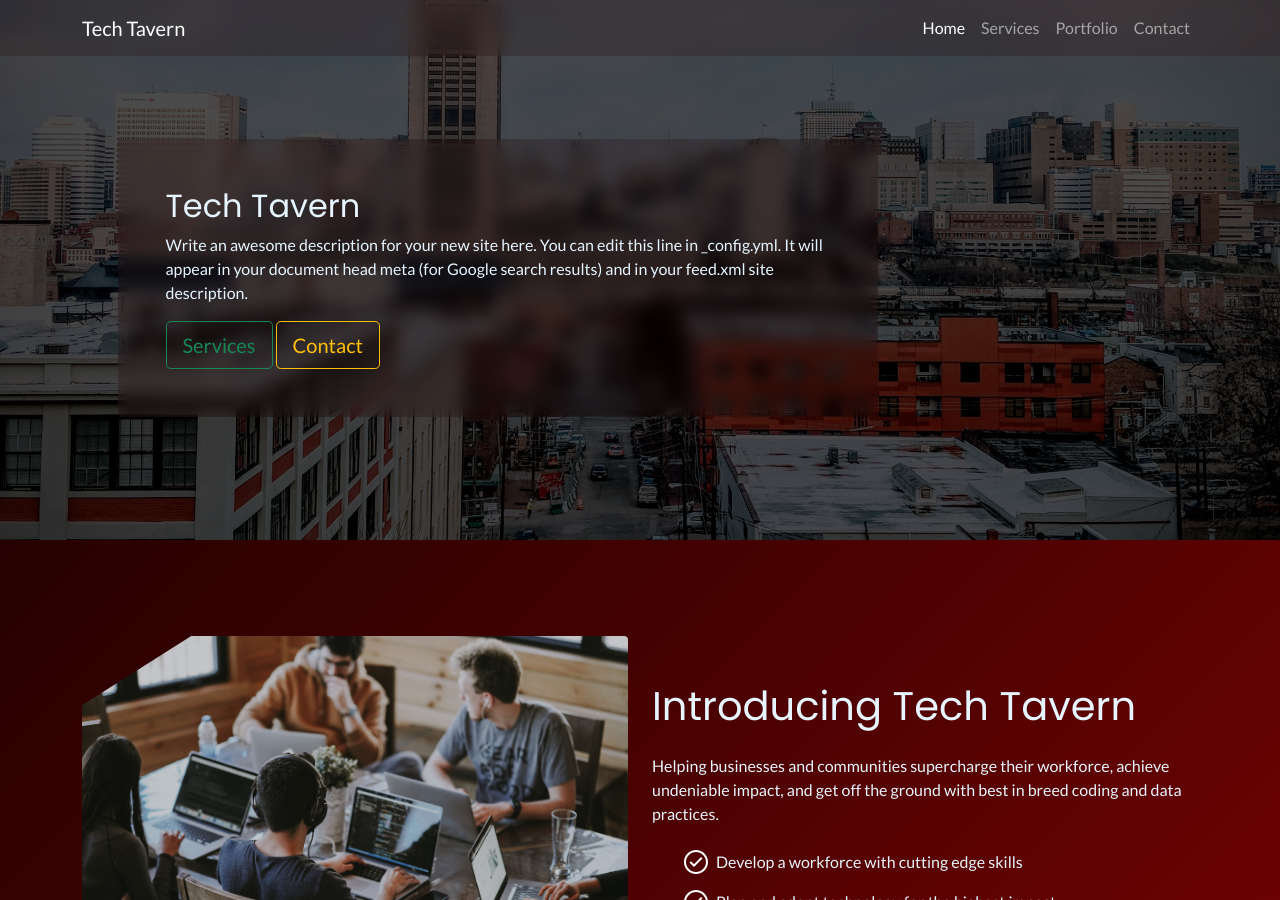
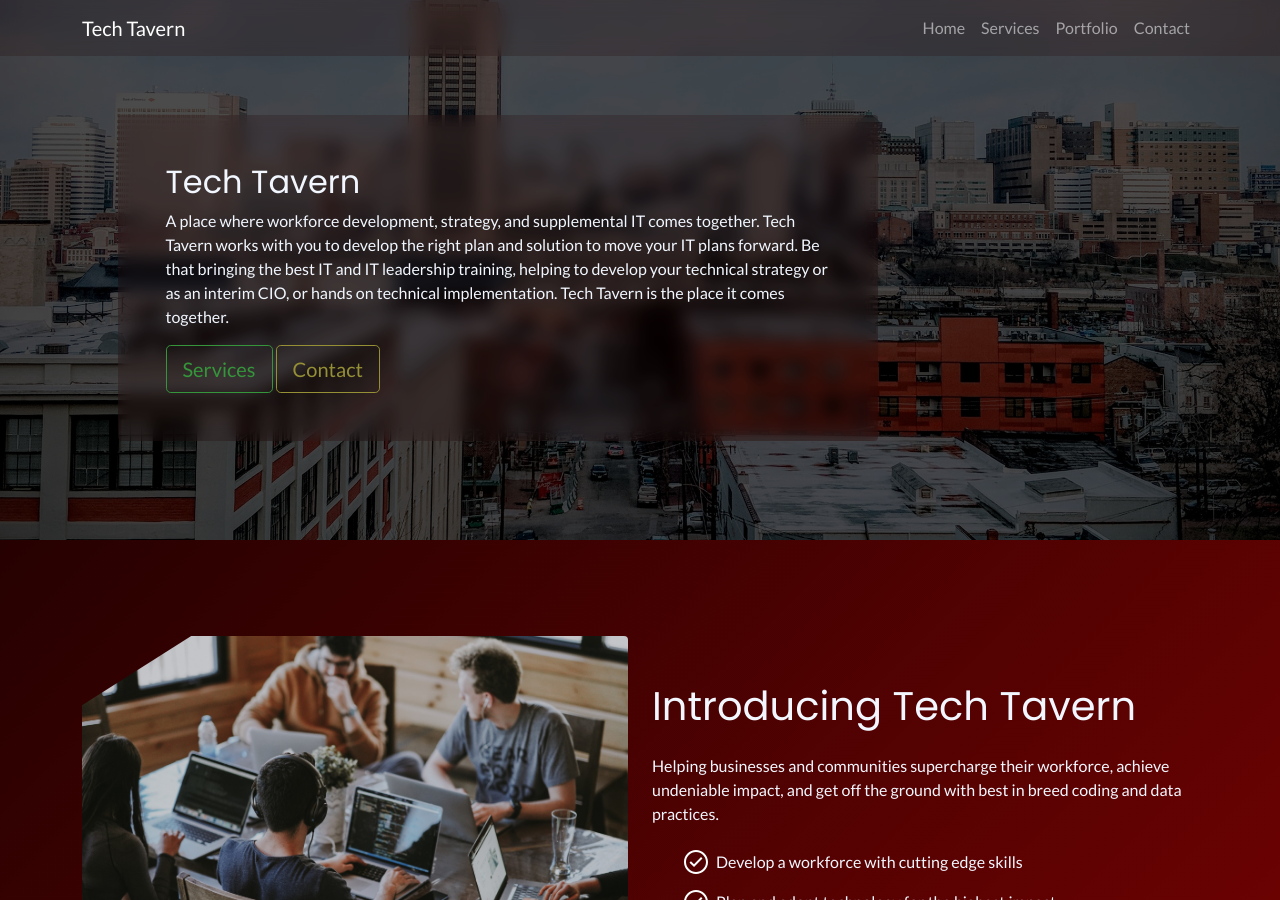
Before and after one commit to TechTavern/techtavern.github.io, a Jekyll site: the page built from index.md, in a window 1280 px wide and 900 px high. Built offline with Jekyll 4.4.1, drawn with Linux system fonts in a browser that asks for light colours; some of the changed text lies outside the part shown.

Commit message:
favicons and more layout work

```diff
--- a/_config.yml
+++ b/_config.yml
@@ -21,9 +21,10 @@
 title: Tech Tavern
 email: scott@tech-tavern.com
 description: >- # this means to ignore newlines until "baseurl:"
-  Write an awesome description for your new site here. You can edit this
-  line in _config.yml. It will appear in your document head meta (for
-  Google search results) and in your feed.xml site description.
+  A place where workforce development, strategy, and supplemental IT comes together.  Tech Tavern works
+  with you to develop the right plan and solution to move your IT plans forward.  Be that bringing the
+  best IT and IT leadership training, helping to develop your technical strategy or as an interim CIO,
+  or hands on technical implementation.  Tech Tavern is the place it comes together.
 baseurl: "/" # the subpath of your site, e.g. /blog
 url: "https://techtavern.github.io" # the base hostname & protocol for your site, e.g. http://example.com
 twitter_username: streamweaver
--- a/_includes/navbar.html
+++ b/_includes/navbar.html
@@ -1,4 +1,4 @@
-<nav class="navbar navbar-expand-lg navbar-dark fixed-top mask-glass">
+<nav class="navbar navbar-expand-lg navbar-dark fixed-top mask-glass" id="main-navbar">
     <div class="container">
       <a class="navbar-brand" href="#">{{ site.title }}</a>
       <button
@@ -18,16 +18,16 @@
       >
         <ul class="navbar-nav">
           <li class="nav-item">
-            <a class="nav-link active" aria-current="page" href="#">Home</a>
+            <a class="nav-link" aria-current="page" href="#scrollspyHome">Home</a>
           </li>
           <li class="nav-item">
-            <a class="nav-link" href="#">Services</a>
+            <a class="nav-link" href="#scrollspyServices">Services</a>
           </li>
           <li class="nav-item">
-            <a class="nav-link" href="#">Portfolio</a>
+            <a class="nav-link" href="#scrollspyPortfolio">Portfolio</a>
           </li>
           <li class="nav-item">
-            <a class="nav-link" href="#">Contact</a>
+            <a class="nav-link" href="#scrollspyContact">Contact</a>
           </li>
         </ul>
       </div>
--- a/_layouts/defaultv2.html
+++ b/_layouts/defaultv2.html
@@ -29,12 +29,19 @@
       sizes="16x16"
       href="/assets/favicon/favicon-16x16.png"
     />
+    <link
+      rel="icon"
+      type="image/png"
+      sizes="192x192"
+      href="/assets/favicon/android-chrome-192x192.png"
+    />
+    <link
+      rel="icon"
+      type="image/png"
+      sizes="512x512"
+      href="/assets/favicon/android-chrome-512x512.png"
+    />
     <link rel="manifest" href="/assets/favicon/site.webmanifest" />
-    <link
-      rel="mask-icon"
-      href="/assets/favicon/safari-pinned-tab.svg"
-      color="#5bbad5"
-    />
     <meta name="msapplication-TileColor" content="#da532c" />
     <meta name="theme-color" content="#ffffff" />
 
@@ -53,51 +60,63 @@
     <!-- Analytics -->
     {% include google_analytics.html %}
   </head>
-  <body class="bg-light">
+  <body class="bg-light" data-bs-spy="scroll" data-bs-target="main-navbar" data-bs-offset="0">
     {% include navbar.html %}
-    <header class="bg-image">
-      <div class="mask bg-image-frame d-flex align-items-center justify-content-center">
+
+    <header class="bg-image" id="scrollspyHome">
+      <div
+        class="
+          mask
+          bg-image-frame
+          d-flex
+          align-items-center
+          justify-content-center
+        "
+      >
         <div class="container pt-3">
           <div class="row align-items-center justify-content-center">
             <div class="col-md-8 text-light mask-glass rounded p-5">
               <h2 class="text-light" data-aos="zoom-in">{{ site.title }}</h2>
 
-            <p>
-              {{ site.description }}
-            </p>
+              <p>{{ site.description }}</p>
 
-            <button type="button" class="btn btn-outline-success btn-lg">
+              <a role="button" class="btn btn-outline-success btn-lg" href="#scrollspyServices">
                 Services
-            </button>
-            <button type="button" class="btn btn-outline-warning btn-lg">
+              </a>
+              <a role="button" class="btn btn-outline-warning btn-lg" href="#scrollspyContact">
                 Contact
-            </button>
+              </a>
             </div>
-          <div class="col-md-3">
-
+            <div class="col-md-3"></div>
           </div>
         </div>
       </div>
-      </div>
-
     </header>
 
-    <section class="feature gradient pt-5 mb-3">
+    <section class="feature gradient pt-5 mb-3" id="scrollspyInfo">
       <div class="container mt-5">
         <div class="row align-items-center">
           <div class="col-md-6">
-            <img src="/assets/img/annie-spratt-QckxruozjRg-unsplash.jpg" class="img-fluid rounded shadow side-notch" alt="" />
+            <img
+              src="/assets/img/annie-spratt-QckxruozjRg-unsplash.jpg"
+              class="img-fluid rounded shadow side-notch"
+              alt=""
+            />
           </div>
 
           <div class="col-md-6" data-aos="fade-in">
             <h1 class="my-3">Introducing Tech Tavern</h1>
             <p class="my-4">
-              Helping businesses and communities supercharge their workforce, achieve undeniable impact, and get off the ground with best in breed coding and data practices.
+              Helping businesses and communities supercharge their workforce,
+              achieve undeniable impact, and get off the ground with best in
+              breed coding and data practices.
             </p>
             <ul>
               <li>Develop a workforce with cutting edge skills</li>
               <li>Plan and adopt technology for the highest impact</li>
-              <li>Supercharge your data and infrastructure with best practice code</li>
+              <li>
+                Supercharge your data and infrastructure with best practice code
+              </li>
             </ul>
           </div>
         </div>
@@ -105,8 +124,7 @@
       {% include dividerbottom.html %}
     </section>
 
-
-    <section class="icons pt-5">
+    <section class="icons pt-5" id="scrollspyServices">
       <div class="container">
         <div class="row text-center">
           <div class="col-md-4">
@@ -127,7 +145,6 @@
                 <polyline points="2 17 12 22 22 17"></polyline>
                 <polyline points="2 12 12 17 22 12"></polyline>
               </svg>
-
             </div>
             <h3>Workforce</h3>
             <p>
@@ -187,7 +204,7 @@
       </div>
     </section>
 
-    <section class="gallery">
+    <section class="gallery" id="scrollspyPortfolio">
       <svg xmlns="http://www.w3.org/2000/svg" viewBox="0 0 1440 160">
         <path
           class="feature"
@@ -196,25 +213,40 @@
         ></path>
       </svg>
       <div class="container">
-        <div class="row">
-          <div class="col-md-10">
-            <h1>Check our latest work</h1>
-            <p>
-              It's crafted with the latest trend of design & coded with all
-              modern approaches. It's a robust & multi-dimensional usable
-              template
-            </p>
+
+        <div class="row my-3 g-3">
+
+          <div class="col-md-4">
+            <div class="card bg-dark text-white">
+              <img src="/assets/img/c1.jpg" class="card-img" alt="...">
+              <div class="card-img-overlay mask">
+                <h5 class="card-title">Card title 1</h5>
+                <p class="card-text">This is a wider card with supporting text below as a natural lead-in to additional content. This content is a little bit longer.</p>
               </div>
             </div>
-        <div class="row my-3 g-3">
+          </div>
+
           <div class="col-md-4">
-            <img src="/assets/img/c1.jpg" alt="Gallery image" class="img-fluid" />
+            <a href="#">
+            <div class="card bg-dark text-white">
+
+              <img src="/assets/img/c2.jpg" class="card-img" alt="...">
+              <div class="card-img-overlay mask" href="#">
+                <h5 class="card-title">Card title 2</h5>
+                <p class="card-text">This is a wider card with supporting text below as a natural lead-in to additional content. This content is a little bit longer.</p>
               </div>
+            </div>
+          </a>
+          </div>
+
           <div class="col-md-4">
-            <img src="/assets/img/c2.jpg" alt="Gallery image" class="img-fluid" />
+            <div class="card bg-dark text-white">
+              <img src="/assets/img/c3.jpg" class="card-img" alt="...">
+              <div class="card-img-overlay mask">
+                <h5 class="card-title">Card title </h5>
+                <p class="card-text">This is a wider card with supporting text below as a natural lead-in to additional content. This content is a little bit longer.</p>
               </div>
-          <div class="col-md-4">
-            <img src="/assets/img/c3.jpg" alt="Gallery image" class="img-fluid" />
+            </div>
           </div>
         </div>
         <div class="row mt-5 justify-content-end">
@@ -234,14 +266,11 @@
       </svg>
     </section>
 
-    <section class="services gradient">
+    <section class="services gradient" id="scrollspyServices2">
       {% include dividertop.html %}
       <div class="container" data-aos="fade-right">
         <div class="row align-items-center justify-content-center">
           <div class="col-md-5">
-            <button type="button" class="btn btn-outline-warning mb-3">
-              Coding
-            </button>
 
             <h1>Tap into Skills</h1>
 
@@ -251,13 +280,13 @@
               sint cumque omnis iure nisi.
             </p>
           </div>
-          <div class="col-md-5"><img src="/assets/img/coding_.svg" alt="" /></div>
-          <div class="col-md-5"><img src="/assets/img/marketing.svg" alt="" /></div>
           <div class="col-md-5">
-            <button type="button " class="btn btn-outline-success mb-3">
-              Marketing
-            </button>
-
+            <img src="/assets/img/undraw_teaching_f1cm.svg" class="img-fluid" alt="" />
+          </div>
+          <div class="col-md-5">
+            <img src="/assets/img/undraw_Scrum_board_re_wk7v.svg" class="img-fluid" alt="" />
+          </div>
+          <div class="col-md-5">
             <h1>Tap into Impact</h1>
 
             <p>
@@ -267,10 +296,6 @@
             </p>
           </div>
           <div class="col-md-5">
-            <button type="button" class="btn btn-outline-light mb-3">
-              Selling
-            </button>
-
             <h1>Tap into Code</h1>
 
             <p>
@@ -279,13 +304,15 @@
               sint cumque omnis iure nisi.
             </p>
           </div>
-          <div class="col-md-5"><img src="/assets/img/revenue_.svg" alt="" /></div>
+          <div class="col-md-5">
+            <img src="/assets/img/undraw_programming_2svr.svg" class="img-fluid" alt="" />
+          </div>
         </div>
       </div>
       {% include dividerbottom.html %}
     </section>
 
-    <section class="contact pb-5 text-light">
+    <section class="contact pb-5 text-light" id="scrollspyContact">
       <div class="container">
         <div class="row">
           <div class="col-md-5">
@@ -321,11 +348,9 @@
         </div>
       </div>
     </section>
-
+  </div>
     <footer class="gradient pb-5">
-      <div class="container-fluid text-center">
-        Created by Tech Tavern
-      </div>
+      <div class="container-fluid text-center">Created by Tech Tavern</div>
       <div class="container-fluid text-center">
         &copy; Copyright 2021, Tech Tavern LLC
       </div>
@@ -334,7 +359,7 @@
     <!-- Footer JavaScript -->
     <!-- jQuery first, then Popper.js, then Bootstrap JS -->
     <script src="/assets/js/scripts.js"></script>
-    <script src="/assets/js/popper.1.14.7.min.js"></script>
+    <script src="https://unpkg.com/@popperjs/core@2"></script>
     <script src="/assets/js/bootstrap.min.js"></script>
     <script src="/assets/js/aos.js"></script>
     <script>
--- a/_sass/_local_variables.scss
+++ b/_sass/_local_variables.scss
@@ -8,6 +8,18 @@ $sealbrown: #260101; // Seal Brown
 
 $nero: #1f1e1e; // Nero
 
+$ghost: #C1C6CE;
+$shark: #232326; // dark
+$el-salva: #954035; // danger
+$warning: #958f35;
+$success: #35953a;
+$secondary: $ghost;
+$beaver: #89685D;
+$info: #5d8089;
+$light: #f2f7ff;
+$dark: $shark;
+$danger: $el-salva;
+$primary: $beaver;
 
 
 $mask: rgba(0,0,0,0.7);
@@ -20,6 +32,3 @@ $font-family-base: 'Lato', sans-serif ;
 $headings-font-family: 'Poppins', sans-serif;
 $fa-font-path: "../webfonts";
 $enable-shadows: true;
-
-$dark: $nero;
-$light: $beau-blue2;
--- a/_sass/main.scss
+++ b/_sass/main.scss
@@ -91,7 +91,7 @@ hr.divider {
     color: $light;
   }
 
-  .gallery img {
+  .gallery img, .gallery .card, .gallery .card-img-overlay {
     border-radius: 5%;
   }
 
--- /dev/null
+++ b/assets/favicon/about.txt
@@ -0,0 +1,6 @@
+This favicon was generated using the following font:
+
+- Font Title: Lato
+- Font Author: Copyright (c) 2010-2011 by tyPoland Lukasz Dziedzic (team@latofonts.com) with Reserved Font Name "Lato". Licensed under the SIL Open Font License, Version 1.1.
+- Font Source: http://fonts.gstatic.com/s/lato/v17/S6uyw4BMUTPHvxk6XweuBCY.ttf
+- Font License: SIL Open Font License, 1.1 (http://scripts.sil.org/OFL)
```
Also changed, not shown: README.md, assets/favicon/android-chrome-192x192.png (added), assets/favicon/android-chrome-512x512.png (added), assets/favicon/apple-touch-icon.png (added), assets/favicon/favicon-16x16.png (added), assets/favicon/favicon-32x32.png (added), assets/favicon/favicon.ico (added), assets/favicon/site.webmanifest (added), assets/img/stephen-poore-gpqV6TcGWmk-unsplash-2400x1800.jpg (added), assets/img/undraw_Scrum_board_re_wk7v.svg (added), assets/img/undraw_programming_2svr.svg (added), assets/img/undraw_teaching_f1cm.svg (added). Lines whose indentation alone changed are shown as unchanged.
